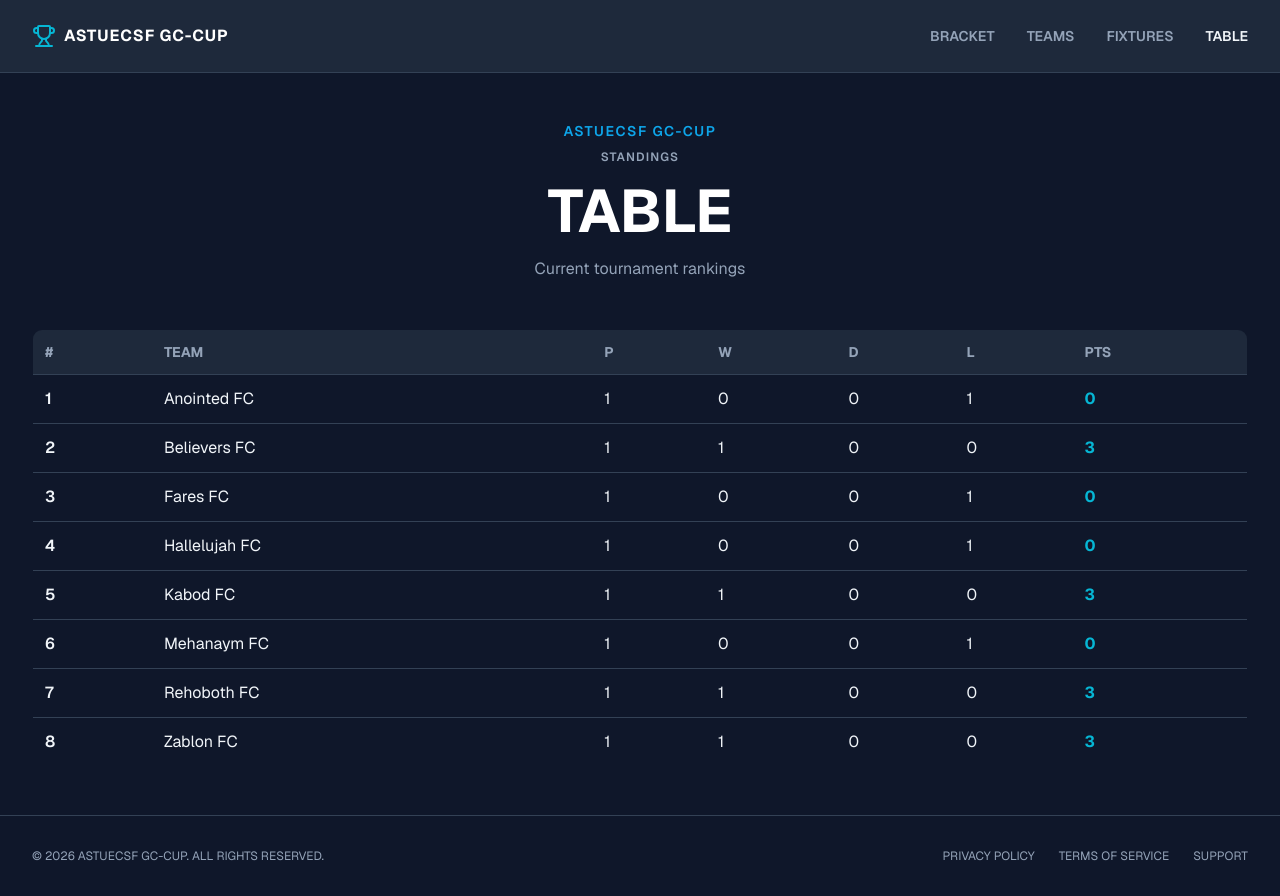
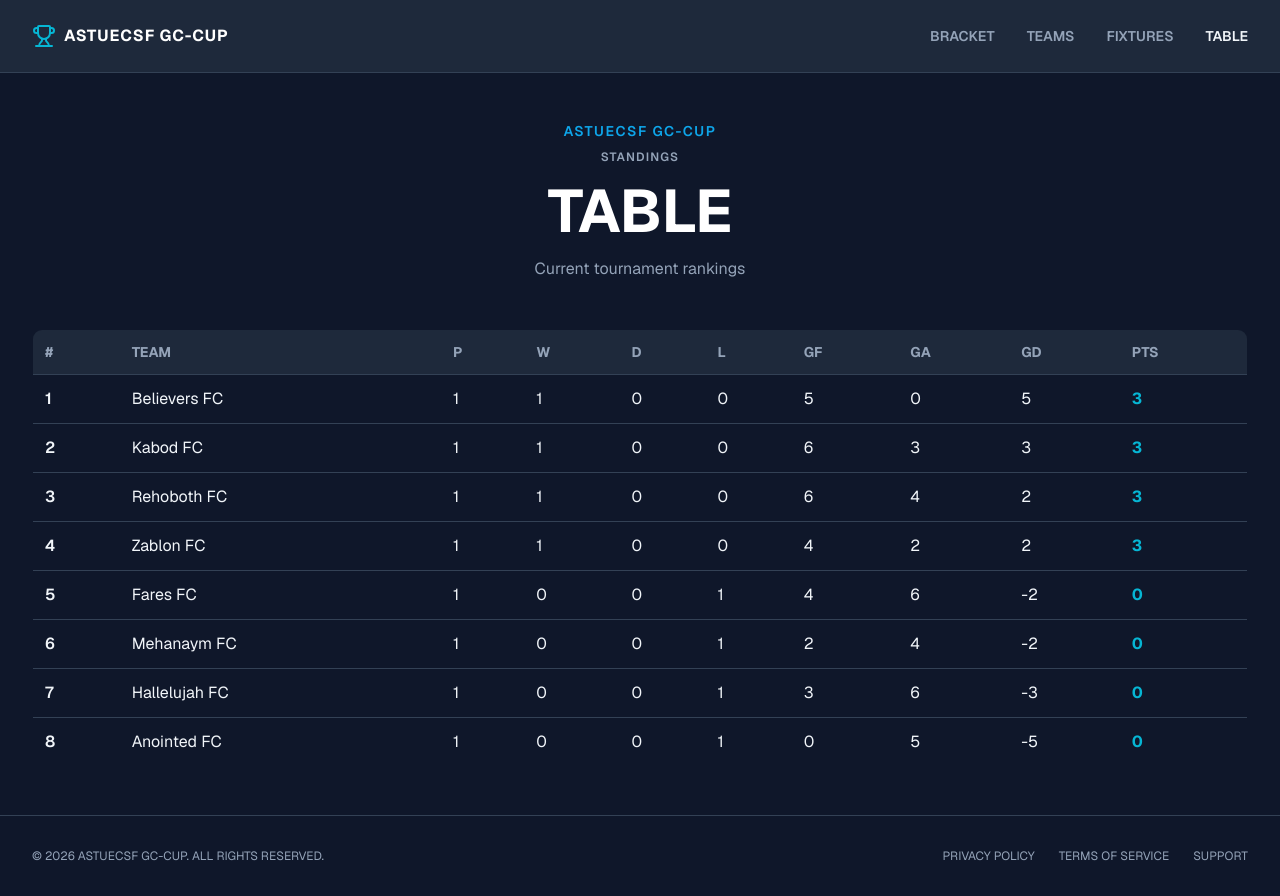
Before and after one commit to Fevenes/GC_Cup, a Next.js app: page /table in a window 1280 px wide. Built offline with nearby package versions, Linux system fonts and the light colour scheme.

Commit message:
Add goal statistics to team data and update table

```diff
--- a/components/table.tsx
+++ b/components/table.tsx
@@ -6,21 +6,32 @@ interface Team {
   wins: number
   draws: number
   losses: number
+  gf: number
+  ga: number
+  gd: number
   points: number
 }
 
 const teams: Team[] = [
-  { name: 'Anointed FC', played: 1, wins: 0, draws: 0, losses: 1, points: 0 },
-  { name: 'Believers FC', played: 1, wins: 1, draws: 0, losses: 0, points: 3 },
-  { name: 'Fares FC', played: 1, wins: 0, draws: 0, losses: 1, points: 0 },
-  { name: 'Hallelujah FC', played: 1, wins: 0, draws: 0, losses: 1, points: 0 },
-  { name: 'Kabod FC', played: 1, wins: 1, draws: 0, losses: 0, points: 3 },
-  { name: 'Mehanaym FC', played: 1, wins: 0, draws: 0, losses: 1, points: 0 },
-  { name: 'Rehoboth FC', played: 1, wins: 1, draws: 0, losses: 0, points: 3 },
-  { name: 'Zablon FC', played: 1, wins: 1, draws: 0, losses: 0, points: 3 },
+  { name: 'Anointed FC', played: 1, wins: 0, draws: 0, losses: 1, gf: 0, ga: 5, gd: -5, points: 0 },
+  { name: 'Believers FC', played: 1, wins: 1, draws: 0, losses: 0, gf: 5, ga: 0, gd: 5, points: 3 },
+  { name: 'Fares FC', played: 1, wins: 0, draws: 0, losses: 1, gf: 4, ga: 6, gd: -2, points: 0 },
+  { name: 'Hallelujah FC', played: 1, wins: 0, draws: 0, losses: 1, gf: 3, ga: 6, gd: -3, points: 0 },
+  { name: 'Kabod FC', played: 1, wins: 1, draws: 0, losses: 0, gf: 6, ga: 3, gd: 3, points: 3 },
+  { name: 'Mehanaym FC', played: 1, wins: 0, draws: 0, losses: 1, gf: 2, ga: 4, gd: -2, points: 0 },
+  { name: 'Rehoboth FC', played: 1, wins: 1, draws: 0, losses: 0, gf: 6, ga: 4, gd: 2, points: 3 },
+  { name: 'Zablon FC', played: 1, wins: 1, draws: 0, losses: 0, gf: 4, ga: 2, gd: 2, points: 3 },
 ]
 
 export default function Table() {
+
+  const sortedTeams = [...teams].sort((a, b) => {
+    if (b.points !== a.points) {
+      return b.points - a.points
+    }
+    return b.gd - a.gd
+  })
+
   return (
     <div className="w-full overflow-x-auto">
       <table className="w-full border border-border rounded-lg overflow-hidden">
@@ -32,12 +43,15 @@ export default function Table() {
             <th className="p-3">W</th>
             <th className="p-3">D</th>
             <th className="p-3">L</th>
+            <th className="p-3">GF</th>
+            <th className="p-3">GA</th>
+            <th className="p-3">GD</th>
             <th className="p-3">Pts</th>
           </tr>
         </thead>
 
         <tbody>
-          {teams.map((team, index) => (
+          {sortedTeams.map((team, index) => (
             <tr
               key={index}
               className="border-t border-border hover:bg-muted/50 transition"
@@ -48,6 +62,9 @@ export default function Table() {
               <td className="p-3">{team.wins}</td>
               <td className="p-3">{team.draws}</td>
               <td className="p-3">{team.losses}</td>
+              <td className="p-3">{team.gf}</td>
+              <td className="p-3">{team.ga}</td>
+              <td className="p-3">{team.gd}</td>
               <td className="p-3 font-bold text-accent">{team.points}</td>
             </tr>
           ))}
```
